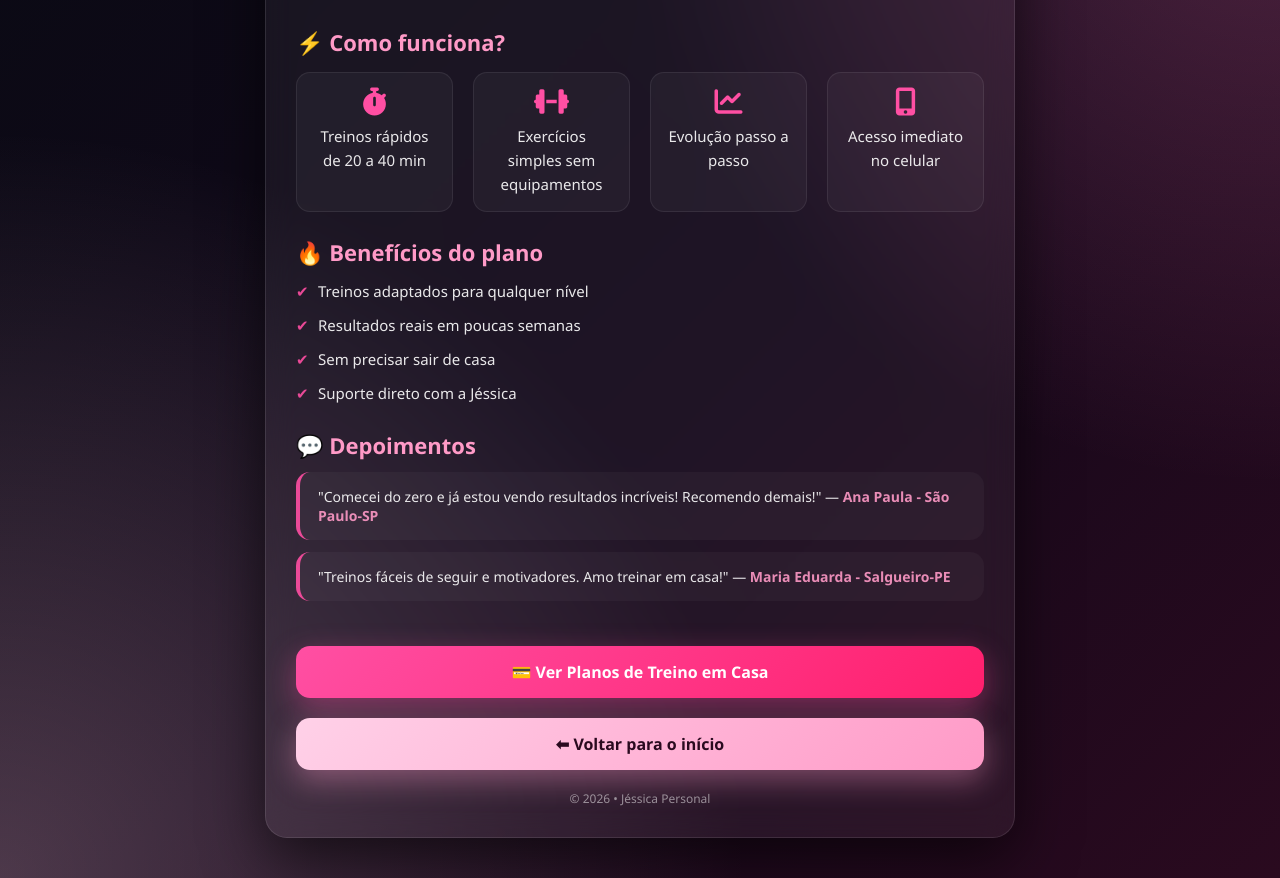
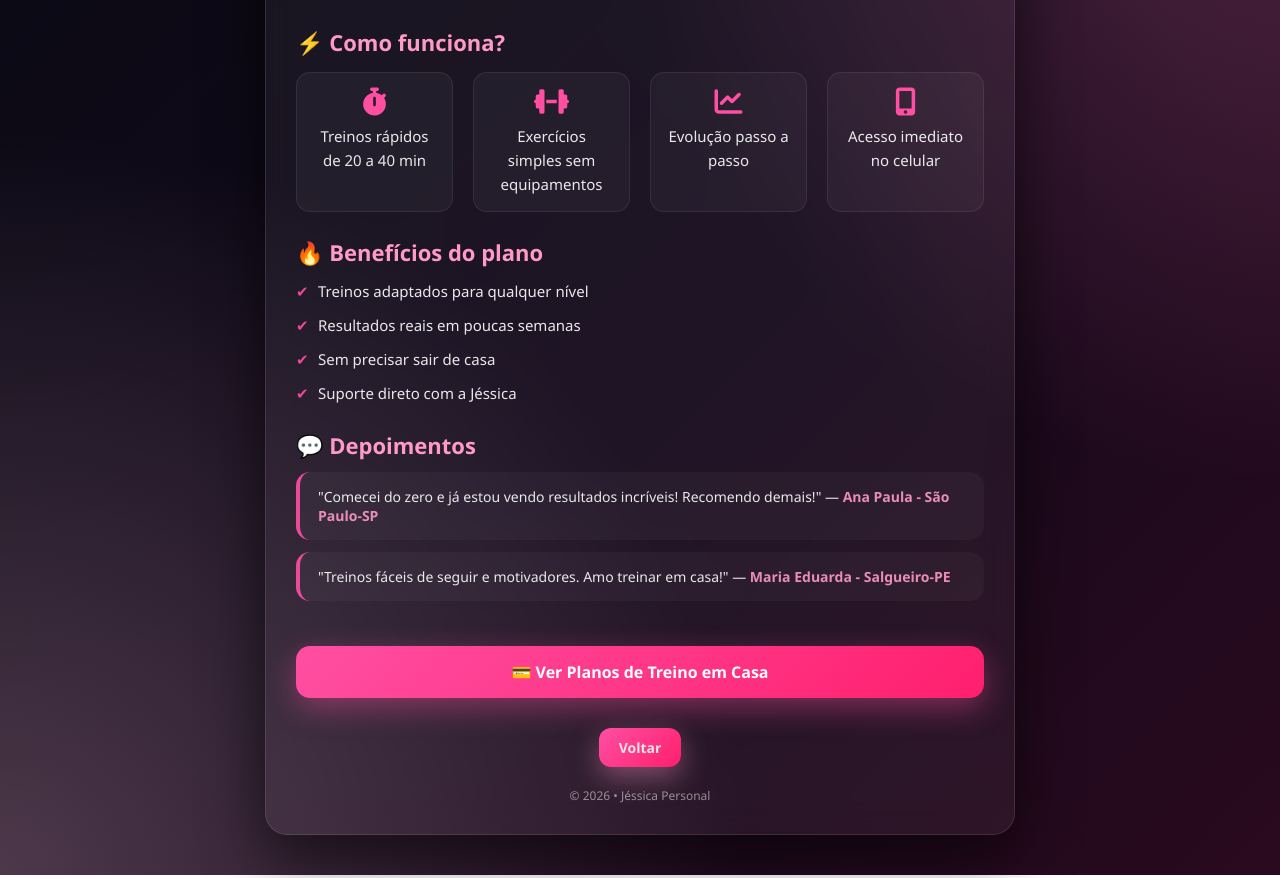
Before and after one commit to ruhtrazinid/jessicapersonal, a plain HTML site: page treino-casa.html in a window 1280 px wide. Shown: the part 180-1058 px from the top of the page. Drawn offline with Linux system fonts and the light colour scheme.

Commit message:
Corrige botões Voltar

```diff
--- a/treino-casa.html
+++ b/treino-casa.html
@@ -95,6 +95,22 @@
       color: #2a0a1f;
       box-shadow: 0 10px 30px rgba(255,154,199,0.4);
     }
+
+    .btn-back {
+  position: relative;
+  display: block;
+  margin: 30px auto 0;
+  background: linear-gradient(135deg, #ff4fa3, #ff1f6d);
+  color: #eae5e5;
+  padding: 10px 20px;
+  border-radius: 12px;
+  border: none;
+  font-size: 14px;
+  font-weight: 600;
+  cursor: pointer;
+  box-shadow: 0 10px 28px rgba(255,154,199,0.4);
+  transition: 0.22s;
+}
     .btn.secondary:hover { box-shadow: 0 15px 40px rgba(255,154,199,0.6); }
 
     footer { margin-top: 20px; font-size: 12px; opacity: 0.5; text-align: center; }
@@ -156,9 +172,7 @@
     <button class="btn" onclick="window.location.href='planos.html'">
       💳 Ver Planos de Treino em Casa
     </button>
-    <button class="btn secondary" onclick="window.location.href='index.html'">
-      ⬅ Voltar para o início
-    </button>
+    <button class="btn-back" onclick="window.location.href='index.html'">Voltar</button>
 
     <footer>
       © 2026 • Jéssica Personal
```
Also changed, not shown: treino na academia.html (+16 -4 lines).
